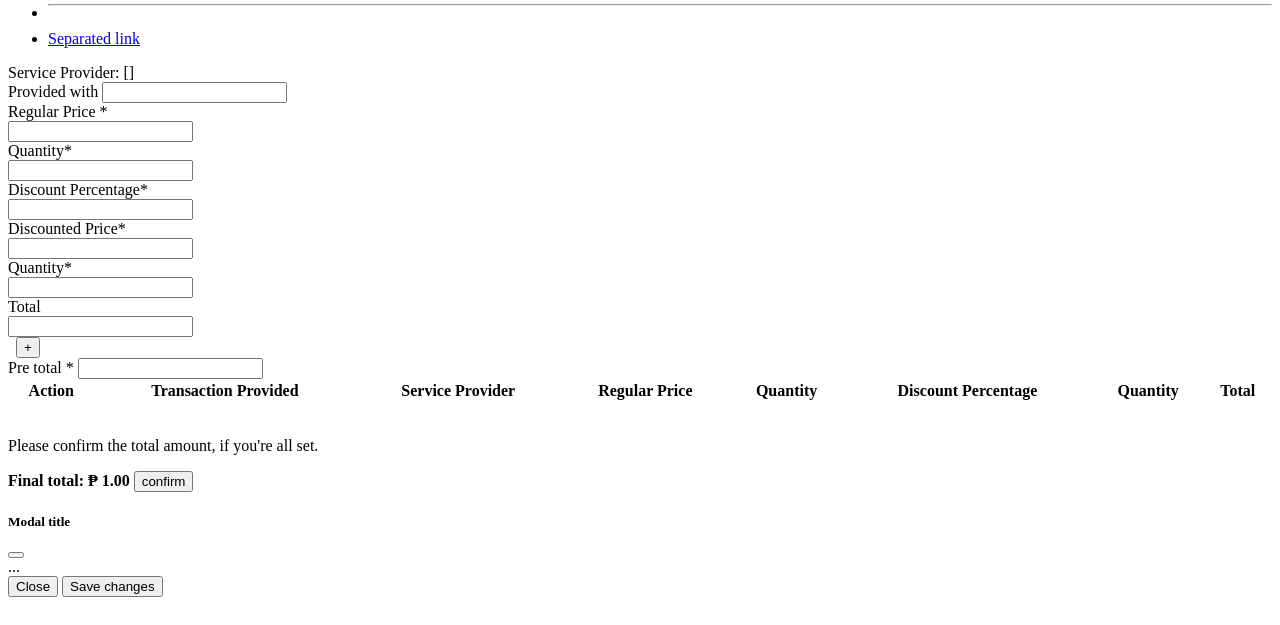
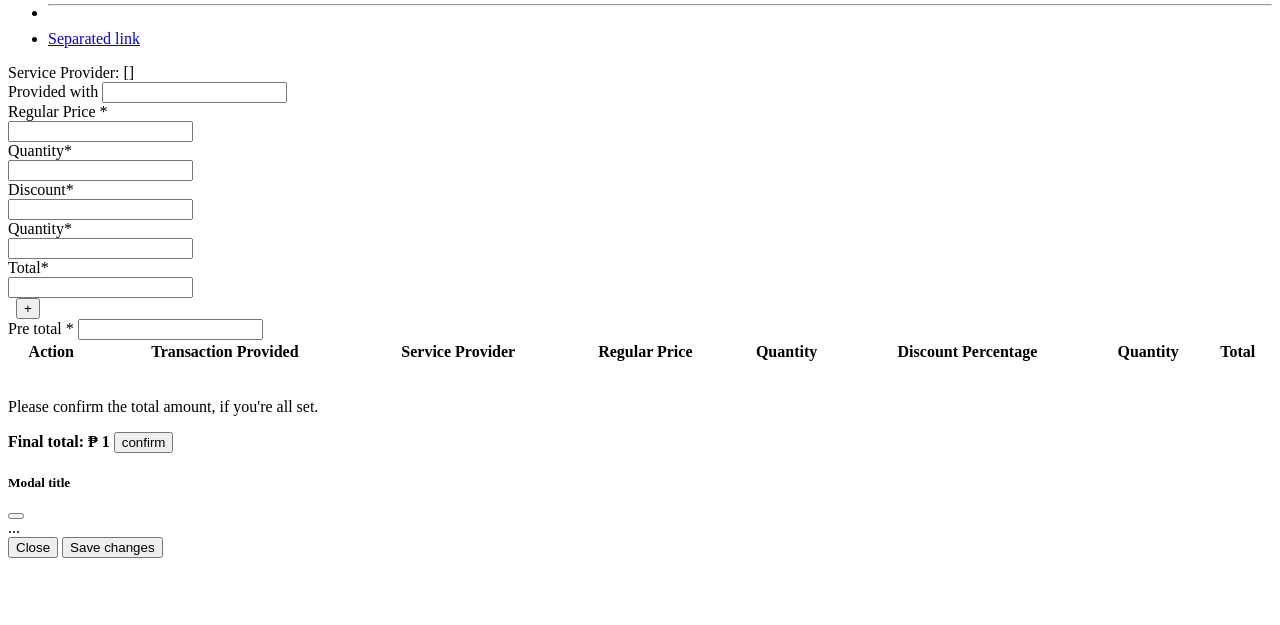
Before and after one commit to allennohesi/Caraga_Aics-Helps, a Django app: template templates/requests/modal_provided.html in a window 1280 px wide. Shown: the part 175-800 px from the top of the page. Run offline with Django 3.2, Linux system fonts and the light colour scheme; the template is opened without the code that fills it: most values are stand-ins (such as "Sample title", 1, 10 or a date in 2020); lists and menus that the app fills with data are empty.

Commit message:
Med calculator back to normal

```diff
--- a/templates/requests/modal_provided.html
+++ b/templates/requests/modal_provided.html
@@ -86,7 +86,7 @@
         <input type="text" class="form-control" name="final_total" id="" value="{{calculate.total_payment}}" hidden>
         <input type="text" class="form-control" name="transaction_id" id="" value="{{transaction.id}}" hidden>
         <div class="row mb-3">
-            <div class="col-md-2">
+            <div class="col-md-3">
                 <div class="form-group">
                     <label>Provided with</label>
                     <input type="text" class="form-control" name="provided" id="provided" required>
@@ -108,14 +108,7 @@
             </div>
             <div class="col-md-2">
                 <div class="form-group">
-                    <label>Discount Percentage<span class="txt-danger">*</span></label>
-                    <br>
-                    <input type="text" class="form-control" name="dsc" id="dsc" onkeypress='validate(event)' required>
-                </div>
-            </div>
-            <div class="col-md-2">
-                <div class="form-group">
-                    <label>Discounted Price<span class="txt-danger">*</span></label>
+                    <label>Discount<span class="txt-danger">*</span></label>
                     <br>
                     <input type="text" class="form-control" name="dsc" id="dsc" onkeypress='validate(event)' required>
                 </div>
@@ -124,12 +117,12 @@
                 <div class="form-group">
                     <label>Quantity<span class="txt-danger">*</span></label>
                     <br>
-                    <input type="text" class="form-control" name="qty1" id="qty1" onkeypress='validate(event)' required>
+                    <input type="text" class="form-control" name="qty1" id="qty1" onkeypress='validate(event)' required readonly>
                 </div>
             </div>
-            <div class="col-md-1">
+            <div class="col-md-2">
                 <div class="form-group">
-                    <label>Total</label>
+                    <label>Total<span class="txt-danger">*</span></label>
                     <br>
                     <input type="text" class="form-control" name="tot" id="tot" onkeypress='validate(event)' required readonly>
                 </div>
@@ -175,7 +168,7 @@
         </div>
         <p class="text-end">
 
-            <b>Final total: <span>&#8369;</span>{% if calculate.total_payment%} {{calculate.total_payment|floatformat:2}}{% else %} 0 {% endif %}</b> <input type="submit" class="btn btn-primary" name="regprice" value="confirm">
+            <b>Final total: <span>&#8369;</span>{% if calculate.total_payment%} {{calculate.total_payment}}{% else %} 0 {% endif %}</b> <input type="submit" class="btn btn-primary" name="regprice" value="confirm">
         </p>
     </form>
     <!-- Modal -->
@@ -284,9 +277,8 @@
             var discount_price = $("#dsc").val()
             var discount_quantity = $("#tot").val()
             var final_total = $("#final_total").val()
-            var qty1 = $('#qty1').val()
 
-            var main = reg_price * quantity; // REGULAR PRICE * QUANTITY
+            var main = reg_price * quantity;
 
             var dec = (discount_price / 100).toFixed(2);
             var mult = main * dec;
@@ -294,28 +286,14 @@
 
             var result_percentage = reg_price * dec
 
-
             $('#result_of_percentage').val(result_percentage);
-            //$('#qty1').val(quantity);
+            $('#qty1').val(quantity);
+            $('#tot').val(discount);
 
             var pre_total = parseInt(discount) + parseInt(final_total)
             $('#pre_total').val(pre_total);
 
-            var discounted_total = (reg_price * discount_price) / 100;
-            var reg_price_total = reg_price - discounted_total
-            var total1 = reg_price + discount_quantity
 
-            var total2 = qty1 * reg_price_total //TOTAL SA DISCOUNTED
-            $('#total_discounted').val(reg_price_total)
-
-            var pre_total = parseInt(main) + parseInt(total2)
-            console.log(pre_total)
-            $('#tot').val(pre_total);
-
-            console.log("TOTAL FIRST", main)
-            console.log("TOTAL AMOUNT DISCOUNTED",reg_price_total)
-
-            console.log("TOTAL SA DISCOUNTED",total2)
         });
     }
     doCalc()
```
